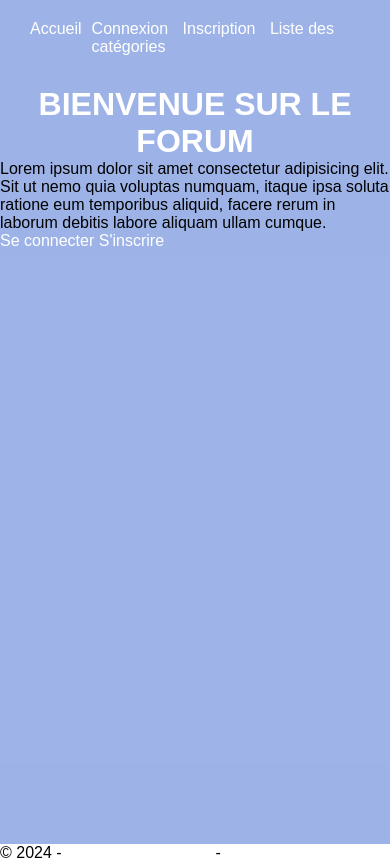
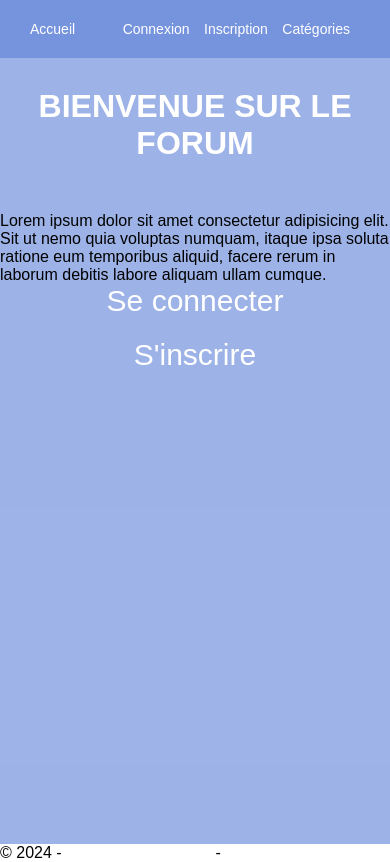
Before and after one commit to hjrayd/exo_forum, a PHP site: page / in a window 390 px wide. Run offline with PHP 8.4, Linux system fonts and the light colour scheme; some libraries are stand-ins or nearby versions.

Commit message:
nav is responsive

```diff
--- a/public/css/style.css
+++ b/public/css/style.css
@@ -1,4 +1,10 @@
-* {
+/*
+=================================================================
+========================= LAYOUT== ================================
+=================================================================
+ */
+
+ * {
     margin: 0;
     padding: 0;
     box-sizing: border-box;
@@ -11,6 +17,14 @@ a {
 
 }
 
+
+#mainpage {
+  min-height: 100vh;
+  background-color:rgba(93,128,216,0.6);
+
+}
+
+
 a:visited {
   color: #fff;
 }
@@ -20,6 +34,12 @@ h1 {
     text-align: center;
     margin-top: 30px;
 }
+
+/*
+=================================================================
+========================= FORM== ================================
+=================================================================
+ */
 
 
 nav {
@@ -41,13 +61,9 @@ nav {
 #nav-right a {
     margin-right: 10px;
 }
-/*form*/
 
-#mainpage {
-   min-height: 100vh;
-   background-color:rgba(93,128,216,0.6);
 
-}
+
 
 .form  {
     display: flex;
@@ -100,12 +116,53 @@ input {
   align-items: center;
 }
 
+
+/*
+=================================================================
+========================= HOMEPAGE== ================================
+=================================================================
+ */
+
+ nav {
+  background-color: rgba(93,128,216,0.6);
+  padding-bottom: 20px;
+ }
+
+ #forum h1 {
+  padding-bottom: 50px;
+ }
+
+ #forum a {
+  display: flex;
+  align-items: center;
+  justify-content: center;
+  padding-bottom: 20px;
+  font-size: 30px;
+ }
+
+ #forum a:hover {
+  text-decoration: underline;
+ }
+
+
+
+
+
+/*
+=================================================================
+========================= RESPONSIVE== ================================
+=================================================================
+ */
 @media screen and (max-width: 768px) {
  nav {
   display: flex;
+  padding-left: auto;
 
  }
 
+ nav a {
+  font-size: 14px;
+ }
 #nav-left {
   padding-right: 10px;
 }
--- a/view/layout.php
+++ b/view/layout.php
@@ -39,7 +39,7 @@
                                 ?>
                                 <a href="index.php?ctrl=security&action=login">Connexion</a>
                                 <a href="index.php?ctrl=security&action=register">Inscription</a>
-                                <a href="index.php?ctrl=forum&action=index">Liste des catégories</a>
+                                <a href="index.php?ctrl=forum&action=index">Catégories</a>
                             <?php
                             }
                         ?>
```
